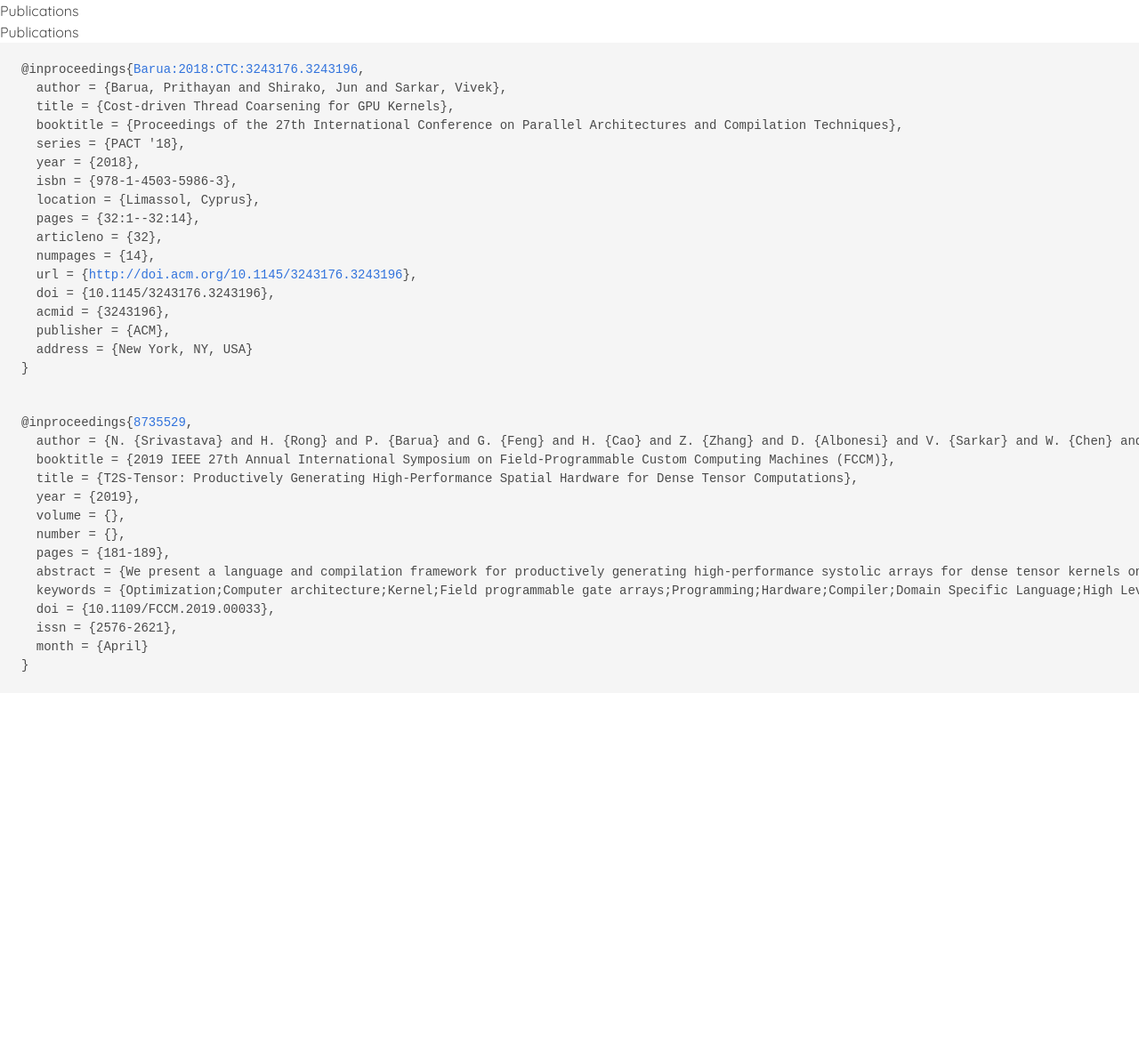
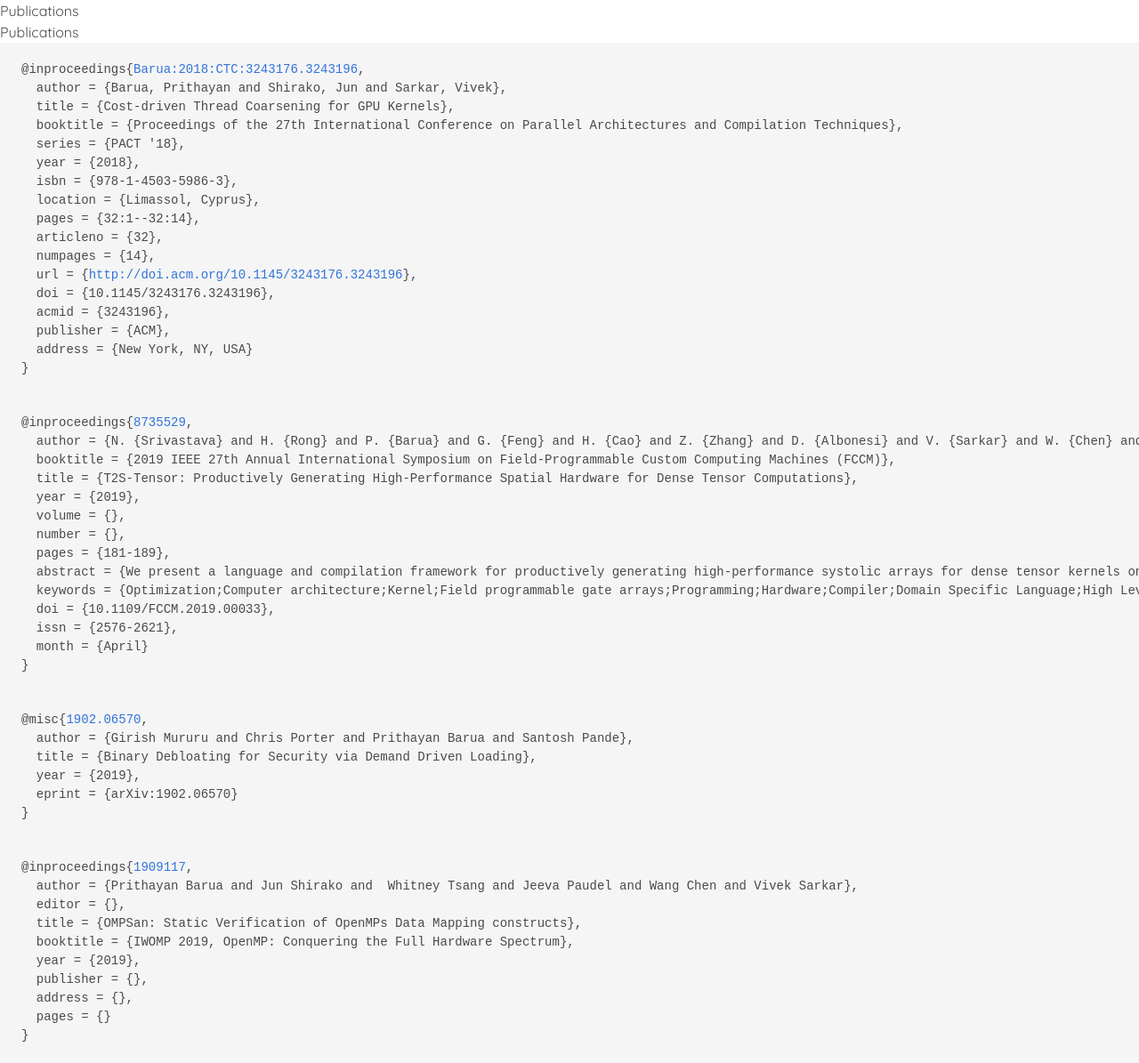
Before and after one commit to prithayan/prithayan.github.io, a Jekyll site: the page built from publications.md, in a window 1280 px wide. Shown: the whole page at 89% size. Built offline with Jekyll 4.4.1, drawn with Linux system fonts in a browser that asks for light colours; nearby versions of some CDN libraries; some web fonts are replaced; our own code applies the rules of GitHub Pages for plain Markdown files; before the commit the page ends 900 px from its top, so only the background shows below that.

Commit message:
update pub

```diff
--- a/_includes/publications_bib.html
+++ b/_includes/publications_bib.html
@@ -34,3 +34,25 @@
   month = {April}
 }
 </pre></div>
+
+<div class="bib" id="1902.06570"><pre>
+@misc{<a href="{{ include.url }}#1902.06570">1902.06570</a>,
+  author = {Girish Mururu and Chris Porter and Prithayan Barua and Santosh Pande},
+  title = {Binary Debloating for Security via Demand Driven Loading},
+  year = {2019},
+  eprint = {arXiv:1902.06570}
+}
+</pre></div>
+
+<div class="bib" id="1909117"><pre>
+@inproceedings{<a href="{{ include.url }}#1909117">1909117</a>,
+  author = {Prithayan Barua and Jun Shirako and  Whitney Tsang and Jeeva Paudel and Wang Chen and Vivek Sarkar},
+  editor = {},
+  title = {OMPSan: Static Verification of OpenMPs Data Mapping constructs},
+  booktitle = {IWOMP 2019, OpenMP: Conquering the Full Hardware Spectrum},
+  year = {2019},
+  publisher = {},
+  address = {},
+  pages = {}
+}
+</pre></div>
```
Also changed, not shown: _bibliography/publications.bib (+16 -0 lines), _includes/publications.html (+21 -0 lines).
